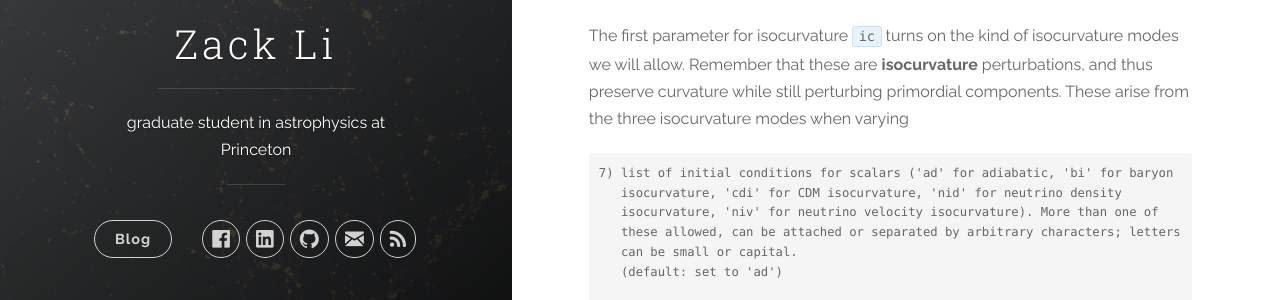
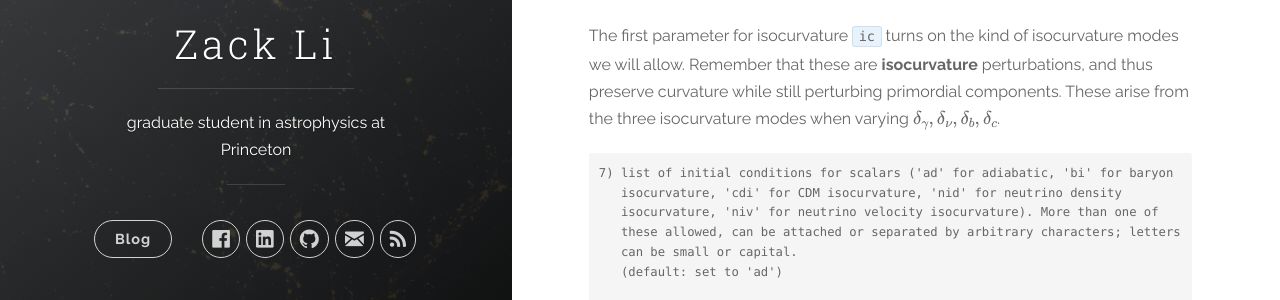
Before and after one commit to xzackli/xzackli.github.io, a Jekyll site: the page built from _posts/2016-09-27-summarizing-CLASS-isocurvature.markdown, in a window 1280 px wide and 900 px high. Shown: the part 371-671 px from the top of the window. Built offline with Jekyll 4.4.1, drawn with Linux system fonts in a browser that asks for light colours; nearby versions of some CDN libraries; formulas are drawn with MathJax 3.

````diff
--- a/_posts/2016-09-27-summarizing-CLASS-isocurvature.markdown
+++ b/_posts/2016-09-27-summarizing-CLASS-isocurvature.markdown
@@ -8,7 +8,7 @@ I spent all weekend on my seminar talk on extragalactic magnetic fields. It happ
 
 In this post, I'm going to give a rundown of the ways one can vary isocurvature in the CLASS initial conditions.
 
-The first parameter for isocurvature `ic` turns on the kind of isocurvature modes we will allow. Remember that these are **isocurvature** perturbations, and thus preserve curvature while still perturbing primordial components. These arise from the three isocurvature modes when varying
+The first parameter for isocurvature `ic` turns on the kind of isocurvature modes we will allow. Remember that these are **isocurvature** perturbations, and thus preserve curvature while still perturbing primordial components. These arise from the three isocurvature modes when varying \\(\delta_{\gamma}, \delta_{\nu}, \delta_b, \delta_c \\).
 
 
 ```
@@ -24,6 +24,7 @@ ic = ad
 ```
 
 Next, we can prescribe the entropy-to-curvature ratio for each mode.
+
 ```
 2.a.3) isocurvature/entropy perturbations: for each mode xx ('xx' being one of
        'bi', 'cdi', 'nid', 'niv', corresponding to baryon, cdm, neutrino
@@ -47,6 +48,7 @@ etc.
 
 
 We then specify the isocurvature amplitude.
+
 ```
 2.e.3) if one isocurvature mode has been turned on ('ic' set e.g. to 'ad,cdi'
        or 'ad,nid', etc.), enter values of the isocurvature amplitude
@@ -61,6 +63,7 @@ P_{RI}^1 = -1.e-13
 
 
 Finally, there is a setting `special_iso` for using exotic components like axions and curvatons.
+
 ```
 2.e.4) set 'special iso' to 'axion' or 'curvaton' for two particular cases:
        'axion' means uncorrelated, n_ad equal to n_iso, 'curvaton' means fully
````
